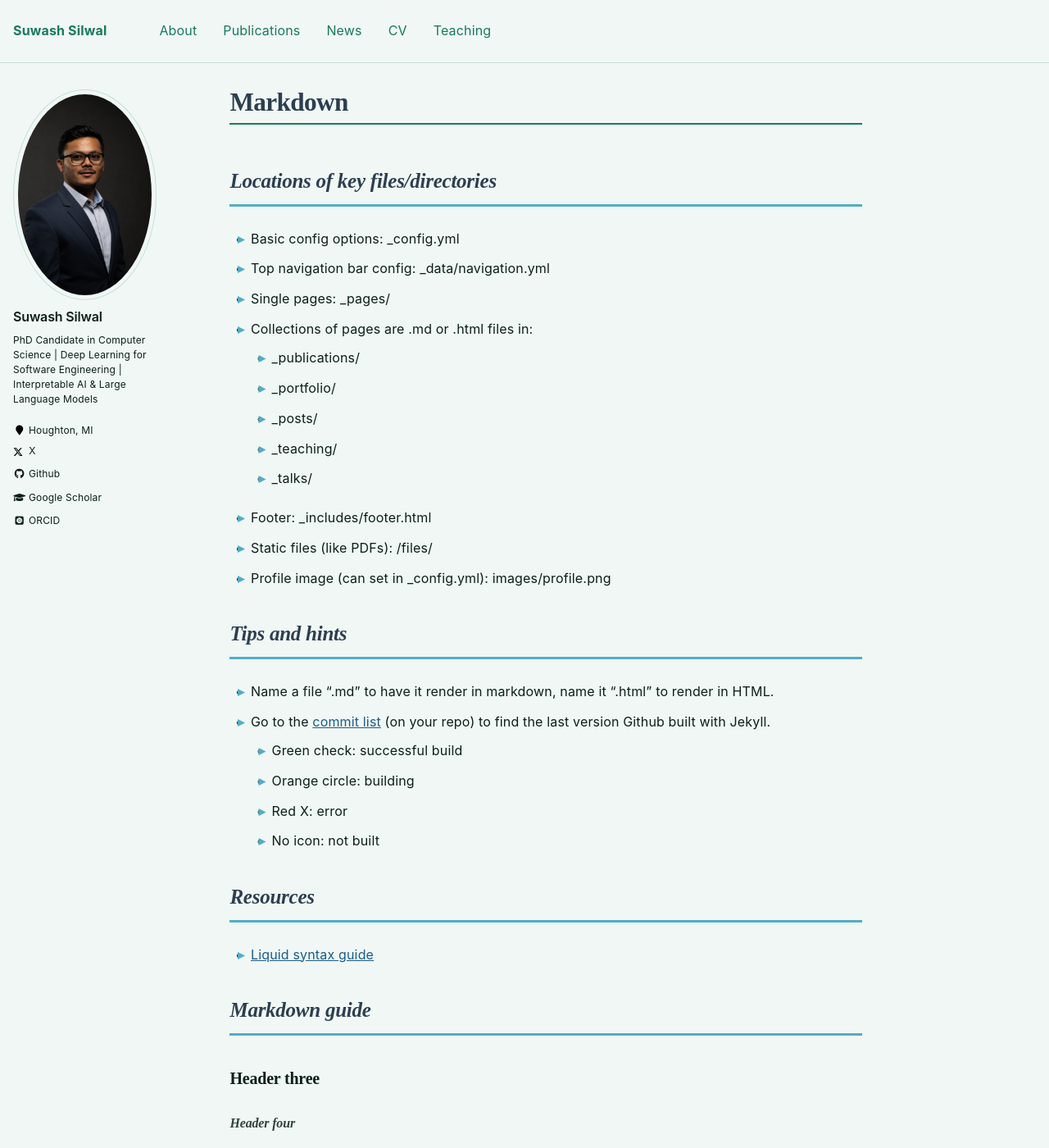
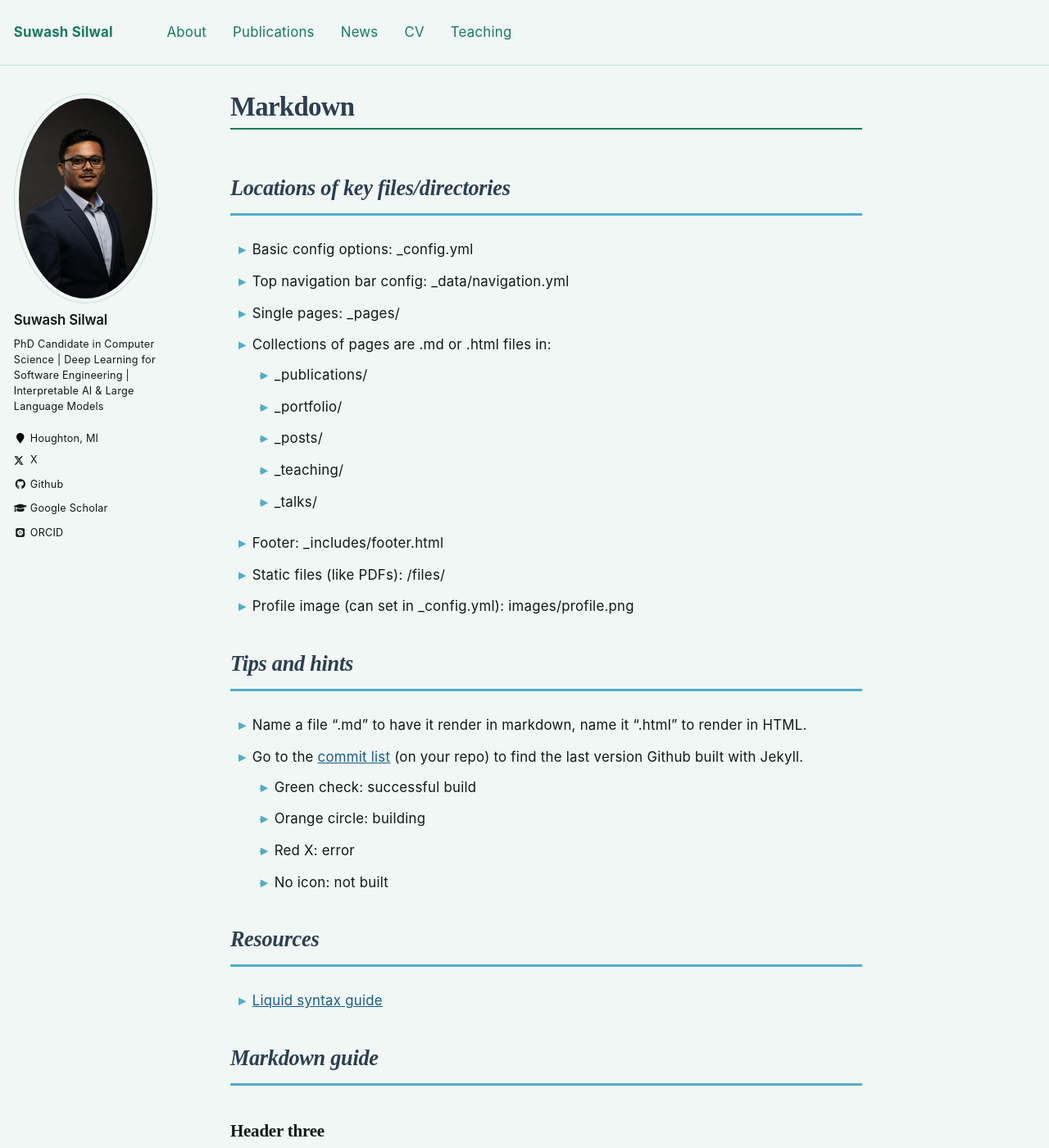
Before and after one commit to ssilwal050/ssilwal050.github.io, a Jekyll site: the page built from _pages/markdown.md, in a window 1280 px wide and 1400 px high. Shown: the whole window at 82% size. Built offline with Jekyll 4.4.1, drawn with Linux system fonts in a browser that asks for light colours; some web fonts are replaced.

Commit message:
update font

```diff
--- a/_sass/_base.scss
+++ b/_sass/_base.scss
@@ -22,10 +22,11 @@ body {
   padding-bottom: 9em;
   color: $text-color;
   font-family: $global-font-family;   /* Outfit */
-  font-weight: 400;
-  line-height: 1.75;
+  font-weight: 400;                   /* bumped from 300 — clearer to read */
+  font-size: 1.05em;                  /* slight size increase for comfort */
+  line-height: 1.85;
   background-color: $background-color;
-  letter-spacing: 0.01em;
+  letter-spacing: 0.015em;
 
   &.overflow--hidden {
     overflow: hidden;
@@ -106,8 +107,10 @@ small, .small {
 p {
   margin-bottom: 1.4em;
   font-weight: 400;
-  line-height: 1.8;
+  font-size: 1.05em;                 /* slightly larger for comfort */
+  line-height: 1.9;                  /* more breathing room */
   font-family: $global-font-family; /* Outfit */
+  color: $text-color;
 }
 
 strong, b {
--- a/_sass/_variables.scss
+++ b/_sass/_variables.scss
@@ -61,7 +61,7 @@ $body-color                 : #f0f7f5;
 $background-color           : #f0f7f5;
 $code-background-color      : #e4f4ef;
 $code-background-color-dark : $light-gray;
-$text-color                 : #0d1f1a;
+$text-color                 : #111a17;  /* near-black — was #0d1f1a, much clearer on green bg */
 $border-color               : #c8dfd8;
 
 $primary-color              : #1a7a5e;
```
